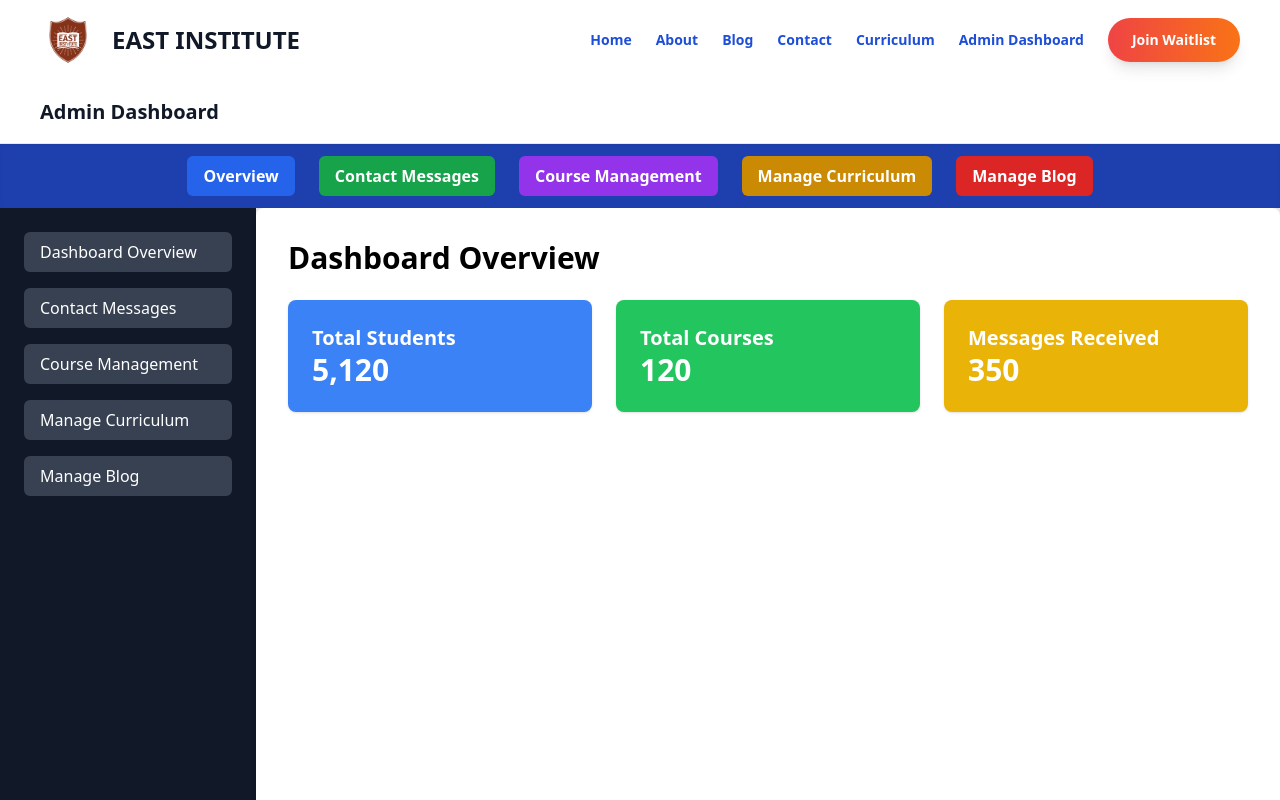
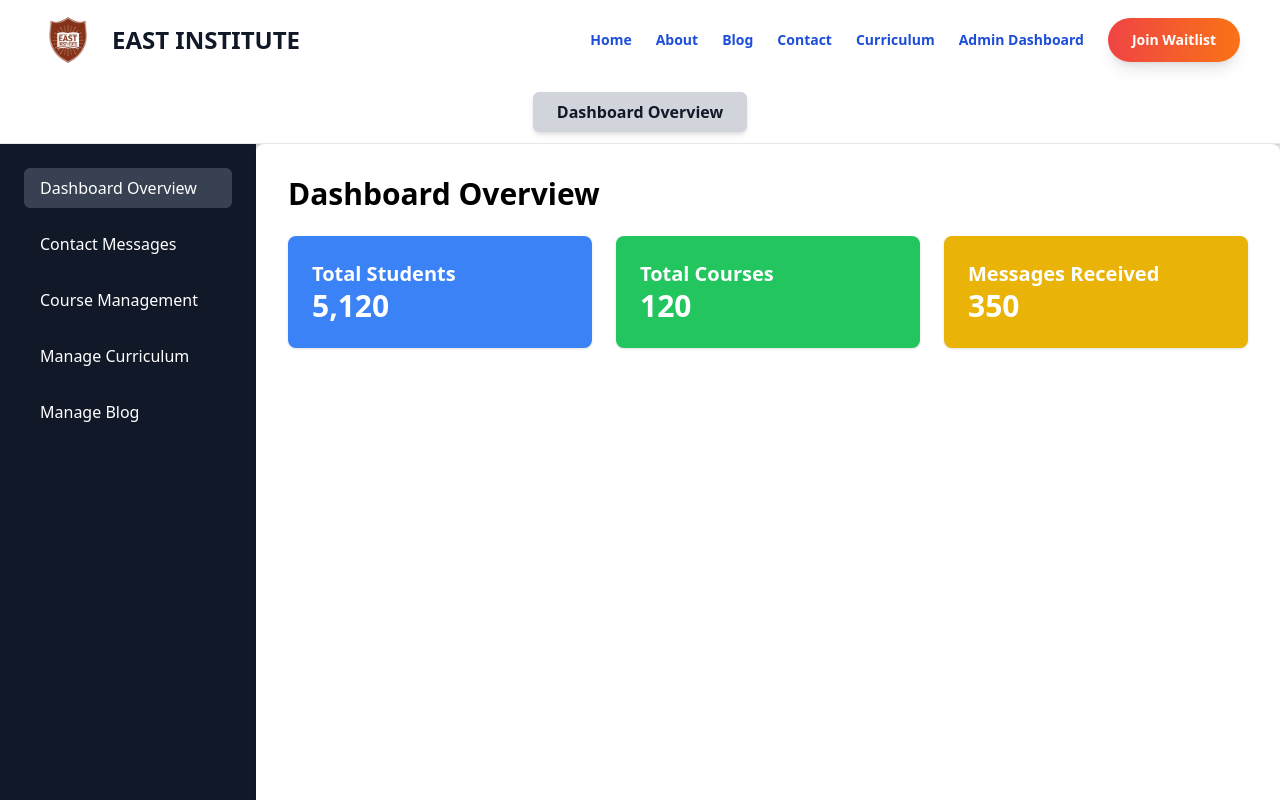
Before and after one commit to jawyoonis/east-institute, a Vue app: page /AdminDashboard in a window 1280 px wide. Shown: the top 800 px of the page. Built offline with nearby package versions, Linux system fonts and the light colour scheme.

Commit message:
added blog view

```diff
--- a/src/router/index.ts
+++ b/src/router/index.ts
@@ -7,7 +7,7 @@ import CourseDetail from '../views/CourseDetail.vue';
 const routes = [
   { path: '/', name: 'Home', component: Home },
   { path: '/about', name: 'About', component: () => import('../views/About.vue') },
-  // { path: '/blog', name: 'Blog', component: () => import('../views/Blog.vue') },
+  { path: "/blog", name: "BlogView", component: () => import("../views/BlogView.vue") },
   { path: '/waitlist', name: 'Waitlist', component: () => import('../views/Waitlist.vue') },
   { path: '/courses', name: 'Courses', component: CourseList },
   { path: '/courses/:id', name: 'CourseDetail', component: CourseDetail, props: true },
--- a/src/views/AdminDashboard.vue
+++ b/src/views/AdminDashboard.vue
@@ -2,40 +2,13 @@
     <div class="min-h-screen flex flex-col bg-gray-200">
       <!-- Navbar -->
       <nav class="bg-white shadow-md px-6 sm:px-8 lg:px-10 h-16 flex items-center justify-between border-b">
-        <h1 class="text-xl font-bold text-gray-900">Admin Dashboard</h1>
+        <div class="flex-1 flex justify-center">
+          <span class="px-6 py-2 rounded-md font-semibold bg-gray-300 text-gray-900 shadow-md">
+            {{ activeTabTitle }}
+          </span>
+        </div>
         <button @click="toggleSidebar" class="sm:hidden text-gray-900 focus:outline-none">☰</button>
       </nav>
-
-      <!-- Sub-navbar (Tabs) with New Background Color -->
-      <div class="bg-blue-800 py-3 shadow-inner">
-        <div class="max-w-7xl mx-auto flex flex-wrap justify-center space-x-2 sm:space-x-4 md:space-x-6">
-          <button
-            @click="currentTab = 'overview'"
-            class="px-4 py-2 text-sm sm:text-base rounded-md font-semibold text-white bg-blue-600 hover:bg-blue-700 transition">
-            Overview
-          </button>
-          <button
-            @click="currentTab = 'messages'"
-            class="px-4 py-2 text-sm sm:text-base rounded-md font-semibold text-white bg-green-600 hover:bg-green-700 transition">
-            Contact Messages
-          </button>
-          <button
-            @click="currentTab = 'courses'"
-            class="px-4 py-2 text-sm sm:text-base rounded-md font-semibold text-white bg-purple-600 hover:bg-purple-700 transition">
-            Course Management
-          </button>
-          <button
-            @click="currentTab = 'curriculum'"
-            class="px-4 py-2 text-sm sm:text-base rounded-md font-semibold text-white bg-yellow-600 hover:bg-yellow-700 transition">
-            Manage Curriculum
-          </button>
-          <button
-            @click="currentTab = 'blog'"
-            class="px-4 py-2 text-sm sm:text-base rounded-md font-semibold text-white bg-red-600 hover:bg-red-700 transition">
-            Manage Blog
-          </button>
-        </div>
-      </div>
 
       <!-- Dashboard Layout -->
       <div class="flex flex-1">
@@ -43,31 +16,34 @@
         <aside :class="['bg-gray-900 text-white min-h-screen p-6', isSidebarOpen ? 'block' : 'hidden', 'sm:block w-64']">
           <nav>
             <ul class="space-y-4">
-            <li @click="currentTab = 'overview'; toggleSidebar()"
-                class="cursor-pointer px-4 py-2 rounded-md bg-gray-700 hover:bg-gray-600 transition">
+              <li @click="changeTab('overview', 'Dashboard Overview')"
+                  :class="{'bg-gray-700': currentTab === 'overview'}"
+                  class="cursor-pointer px-4 py-2 rounded-md hover:bg-gray-600 transition">
                 Dashboard Overview
               </li>
-            <li @click="currentTab = 'messages'; toggleSidebar()"
-                class="cursor-pointer px-4 py-2 rounded-md bg-gray-700 hover:bg-gray-600 transition">
+              <li @click="changeTab('messages', 'Contact Messages')"
+                  :class="{'bg-gray-700': currentTab === 'messages'}"
+                  class="cursor-pointer px-4 py-2 rounded-md hover:bg-gray-600 transition">
                 Contact Messages
               </li>
-            <li @click="currentTab = 'courses'; toggleSidebar()"
-                class="cursor-pointer px-4 py-2 rounded-md bg-gray-700 hover:bg-gray-600 transition">
+              <li @click="changeTab('courses', 'Course Management')"
+                  :class="{'bg-gray-700': currentTab === 'courses'}"
+                  class="cursor-pointer px-4 py-2 rounded-md hover:bg-gray-600 transition">
                 Course Management
               </li>
-            <li @click="currentTab = 'curriculum'; toggleSidebar()"
-                class="cursor-pointer px-4 py-2 rounded-md bg-gray-700 hover:bg-gray-600 transition">
+              <li @click="changeTab('curriculum', 'Manage Curriculum')"
+                  :class="{'bg-gray-700': currentTab === 'curriculum'}"
+                  class="cursor-pointer px-4 py-2 rounded-md hover:bg-gray-600 transition">
                 Manage Curriculum
               </li>
-            <li @click="currentTab = 'blog'; toggleSidebar()"
-                class="cursor-pointer px-4 py-2 rounded-md bg-gray-700 hover:bg-gray-600 transition">
+              <li @click="changeTab('blog', 'Manage Blog')"
+                  :class="{'bg-gray-700': currentTab === 'blog'}"
+                  class="cursor-pointer px-4 py-2 rounded-md hover:bg-gray-600 transition">
                 Manage Blog
               </li>
             </ul>
           </nav>
         </aside>
-
-
 
         <!-- Main Content -->
         <main class="flex-1 p-4 sm:p-6 md:p-8 bg-white shadow-md rounded-lg">
@@ -100,6 +76,7 @@
     data() {
       return {
         currentTab: 'overview', // Default tab
+        activeTabTitle: "Dashboard Overview", // Default title
         isSidebarOpen: false, // Sidebar toggle state for mobile
       };
     },
@@ -107,6 +84,11 @@
       toggleSidebar() {
         this.isSidebarOpen = !this.isSidebarOpen;
       },
+      changeTab(tab, title) {
+        this.currentTab = tab;
+        this.activeTabTitle = title;
+        this.toggleSidebar(); // Close sidebar on mobile
+      },
     },
   };
   </script>
--- /dev/null
+++ b/src/views/BlogView.vue
@@ -0,0 +1,66 @@
+<template>
+    <div class="min-h-screen bg-gray-100 py-12">
+      <div class="max-w-4xl mx-auto px-4 sm:px-6 lg:px-8">
+        <h1 class="text-4xl font-extrabold text-center text-gray-900 mb-8">📖 East Institute Blog</h1>
+        <p class="text-center text-lg text-gray-700 mb-10">
+          Stay updated with the latest news, programs, and impact stories from East Institute.
+        </p>
+
+        <div v-if="blogs.length === 0" class="text-center text-gray-600">No blog posts available.</div>
+
+        <div v-for="blog in blogs" :key="blog.id" class="bg-white shadow-md rounded-lg p-6 mb-6">
+          <h2 class="text-2xl font-bold text-gray-800">{{ blog.title }}</h2>
+          <p class="text-gray-600 text-sm mt-1">Published on {{ blog.date }}</p>
+          <p class="text-gray-700 mt-4">{{ blog.content }}</p>
+        </div>
+      </div>
+    </div>
+  </template>
+
+  <script>
+  export default {
+    name: "BlogView",
+    data() {
+      return {
+        blogs: [
+          {
+            id: 1,
+            title: "Empowering the Next Generation Through Digital Learning",
+            date: "January 15, 2024",
+            content: "At East Institute, we are committed to using technology to bridge the educational gap in Africa. Our latest initiatives focus on equipping students with STEM, business, and entrepreneurial skills for the future."
+          },
+          {
+            id: 2,
+            title: "Expanding Our Reach in East Africa",
+            date: "February 10, 2024",
+            content: "We are excited to announce new learning centers opening in Nairobi and Addis Ababa, providing students with access to digital education and mentorship programs."
+          },
+          {
+            id: 3,
+            title: "Scholarship Programs: Making Education Accessible",
+            date: "March 5, 2024",
+            content: "Through our new scholarship programs, we aim to support underprivileged students by offering full and partial scholarships for our online courses and physical training sessions."
+          },
+          {
+            id: 4,
+            title: "How AI and Technology are Transforming Education",
+            date: "March 20, 2024",
+            content: "Artificial Intelligence (AI) is revolutionizing the education sector. At East Institute, we are integrating AI-driven learning modules to provide personalized learning experiences for students."
+          },
+          {
+            id: 5,
+            title: "Our Partnership with Global Educational Institutions",
+            date: "April 5, 2024",
+            content: "We have partnered with top universities and organizations worldwide to enhance our curriculum and provide internationally recognized certifications for our students."
+          }
+        ],
+      };
+    },
+  };
+  </script>
+
+  <style scoped>
+  .container {
+    max-width: 800px;
+  }
+  </style>
```
Lines whose indentation alone changed are shown as unchanged.
